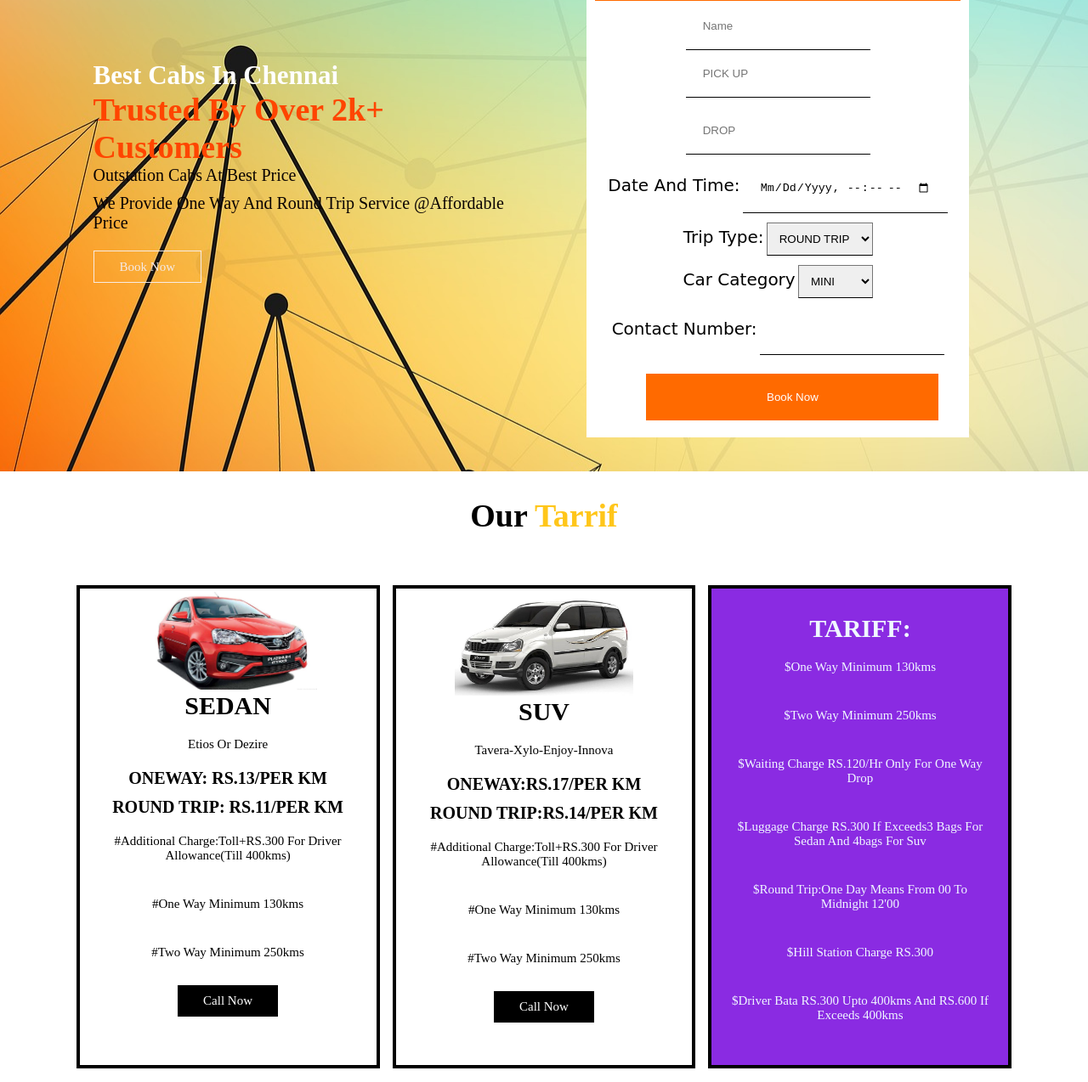
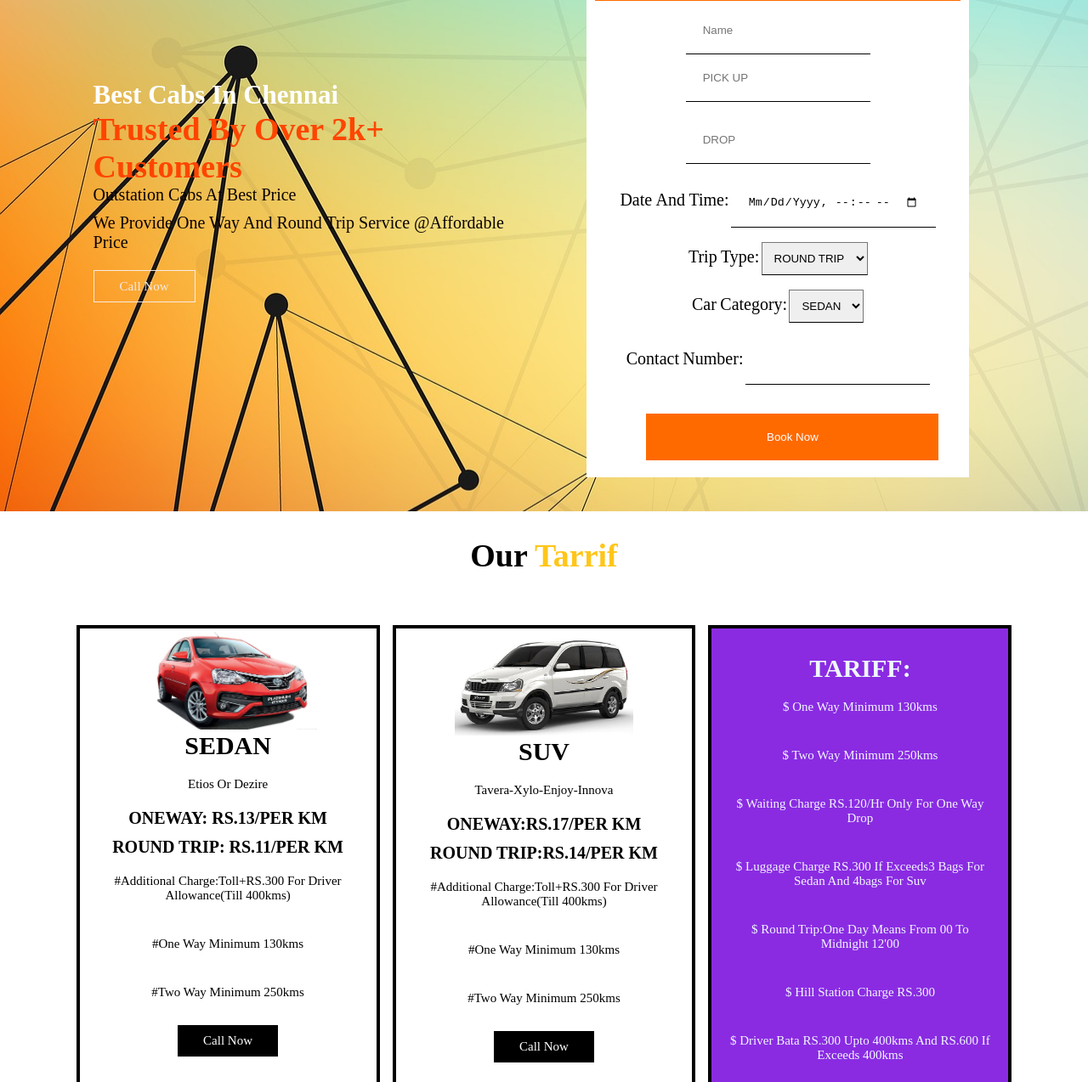
Before and after one commit to shamil20s/shamil20s.github.io., a plain HTML site: page index.html in a window 1280 px wide. Shown: the part 902-2176 px from the top of the page at 85% size. Drawn offline with nearby package versions, Linux system fonts and the light colour scheme.

Commit message:
Update index.html

```diff
--- a/index.html
+++ b/index.html
@@ -7,16 +7,20 @@
    <link rel="stylesheet" href="style.css">
    <link rel="stylesheet" href="fontawesome-free-5.15.3-web/css/all.min.css">
    <script src="https://ajax.googleapis.com/ajax/libs/jquery/3.5.1/jquery.min.js"></script>
-
+   <link rel="preconnect" href="https://fonts.googleapis.com">
+   <link rel="preconnect" href="https://fonts.gstatic.com" crossorigin>
+   <link href="https://fonts.googleapis.com/css2?family=Fredoka+One&display=swap" rel="stylesheet">
+   <link rel="preconnect" href="https://fonts.googleapis.com">
+<link rel="preconnect" href="https://fonts.gstatic.com" crossorigin>
+<link href="https://fonts.googleapis.com/css2?family=Noto+Serif+Ahom&display=swap" rel="stylesheet">
 </head>
 <body>
     <div class="main-container">
         <div class="background-text">
-            <h2>book your <span>cab now</span></h2><br>
+            <h1>book your <span>outstation cab now</span></h1><br>
             <div class="two"> <a href="#book" class="book">book now</a></div>
 
-            <h3>hire well <span>cleaned</span> and <span>sanitized</span> cars</h3>
-            <h4>No any <span> Hidden charges</span></h4>
+
         </div>
 
 
@@ -27,7 +31,7 @@
                 <a href="#tariff">TARIFF</a>
 
                 <a href="#reach">About us</a>
-                <a href="#reach">Contact us</a>
+                <a href="tel:9444762379">Contact us</a>
             </nav>
             <a href="#" id="menu-bars" class="fas fa-bars"></a>
         </header>
@@ -42,7 +46,7 @@
             <h2>trusted by over 2k+ customers</h2>
             <p>Outstation cabs at best price</p>
             <p>We provide one way and round trip service @affordable price</p><br><br>
-            <div class="two"> <a href="#book" class="booknow">book now</a></div>
+            <div class="two"> <a href="tel:9444762379" class="booknow">Call Now</a></div>
         </div>
 
         <div class="inner-content">
@@ -51,7 +55,8 @@
                    <h1>book your cab</h1>
                </div>
                <div class="form-fields">
-                <form action="" id="submit-form" method="post" style="font-family: cursive;">
+                <form action="" id="submit-form" method="post" style="font-family:'Noto Serif Ahom', serif;
+                ">
                     <a name="book"></a>
                     <input type="text" placeholder="name" required><br>
                     <label for="pick up at"></label>
@@ -68,9 +73,9 @@
                         <option value="oneway">ONEWAY</option>
 
                     </select><br><br>
-                    <label for="car category">Car category</label>
+                    <label for="car category">Car category:</label>
                     <select id="car category" name="car category" required>
-                        <option value="mini">MINI</option>
+
                         <option value="sedan">SEDAN</option>
                         <option value="suv">SUV</option>
                     </select>
@@ -109,7 +114,7 @@
             <p>#Additional charge:toll+RS.300 for driver allowance(till 400kms)</p>
             <p>#one way minimum 130kms</p>
             <p>#two way minimum 250kms</p>
-                <a href="#">Call Now</a>
+                <a href="tel:9444762379">Call Now</a>
             </div>
         </div>
 
@@ -131,22 +136,19 @@
         <div class="tarrif-container">
             <div class="inner-box">
               <h2>TARIFF:</h2>
-              <p>$one way minimum 130kms</p>
-              <p>$two way minimum 250kms</p>
-              <p>$waiting charge RS.120/hr only for one way drop</p>
-              <p>$Luggage charge RS.300 if exceeds3 bags for sedan and 4bags for suv</p>
-              <p>$round trip:one day means from 00 to midnight 12'00 </p>
-              <p>$Hill station charge RS.300</p>
-              <p>$Driver bata RS.300 upto 400kms and RS.600 if exceeds 400kms </p>
+              <p><span>$</span> one way minimum 130kms</p>
+              <p><span>$</span> two way minimum 250kms</p>
+              <p><span>$</span> waiting charge RS.120/hr only for one way drop</p>
+              <p><span>$</span> Luggage charge RS.300 if exceeds3 bags for sedan and 4bags for suv</p>
+              <p><span>$</span> round trip:one day means from 00 to midnight 12'00 </p>
+              <p><span>$</span> Hill station charge RS.300</p>
+              <p><span>$</span> Driver bata RS.300 upto 400kms and RS.600 if exceeds 400kms </p>
             </div>
         </div>
     </div>
 </div>
 
 
-<!-- our tariff ended -->
-
-<!-- fast booking -->
 <div class="fast-booking">
     <h1 class="fast-hading">we serve you</h1>
     <h2>the best</h2>
@@ -216,7 +218,7 @@
             <p>Address:lakshmipuram,mudichur road west tambaram chennai-45</p>
             <div class="clients">
 
-                <h1>contact us @ ..<a href="#" class="tt">9444762379</a>..</h1><br><br>
+                <h1>contact us @ ..<a href="tel:9444762379" class="tt">9444762379</a>..</h1><br><br>
                 <br><h1>chat with us @ ..<a href="#" class="tt">9444762379</a>..</h1><br>
 
 
@@ -230,7 +232,7 @@
 
 
 <link rel="stylesheet" href="https://maxcdn.bootstrapcdn.com/font-awesome/4.5.0/css/font-awesome.min.css">
-<a href="https://api.whatsapp.com/send?phone=51955081075&text=Hola%21%20Quisiera%20m%C3%A1s%20informaci%C3%B3n%20sobre%20Varela%202." class="float" target="_blank">
+<a href="https://wa.me/9444762379". class="float" target="_blank">
 <i class="fa fa-whatsapp my-float"></i>
 </a>
 
@@ -259,7 +261,6 @@
 
 
 
-    <script src="script.js"></script>
 
 
 
```
